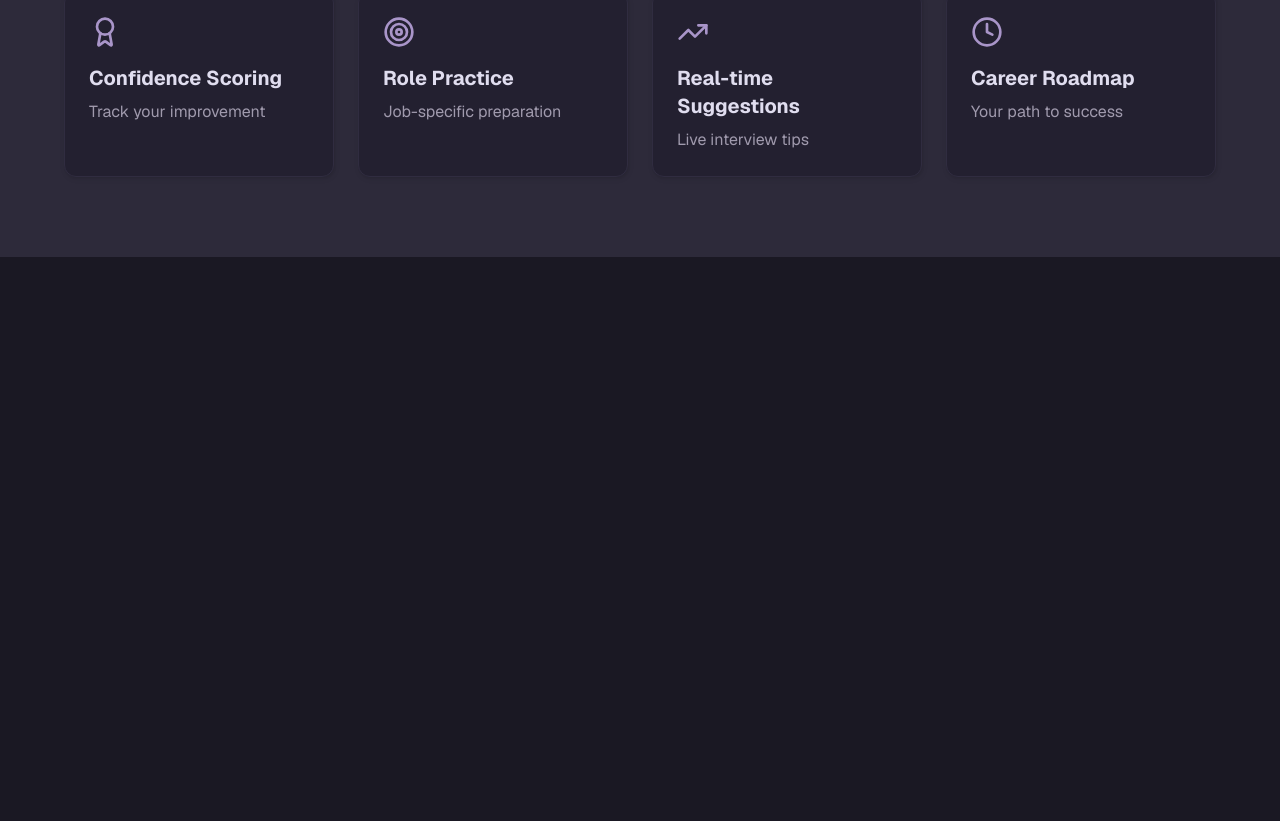
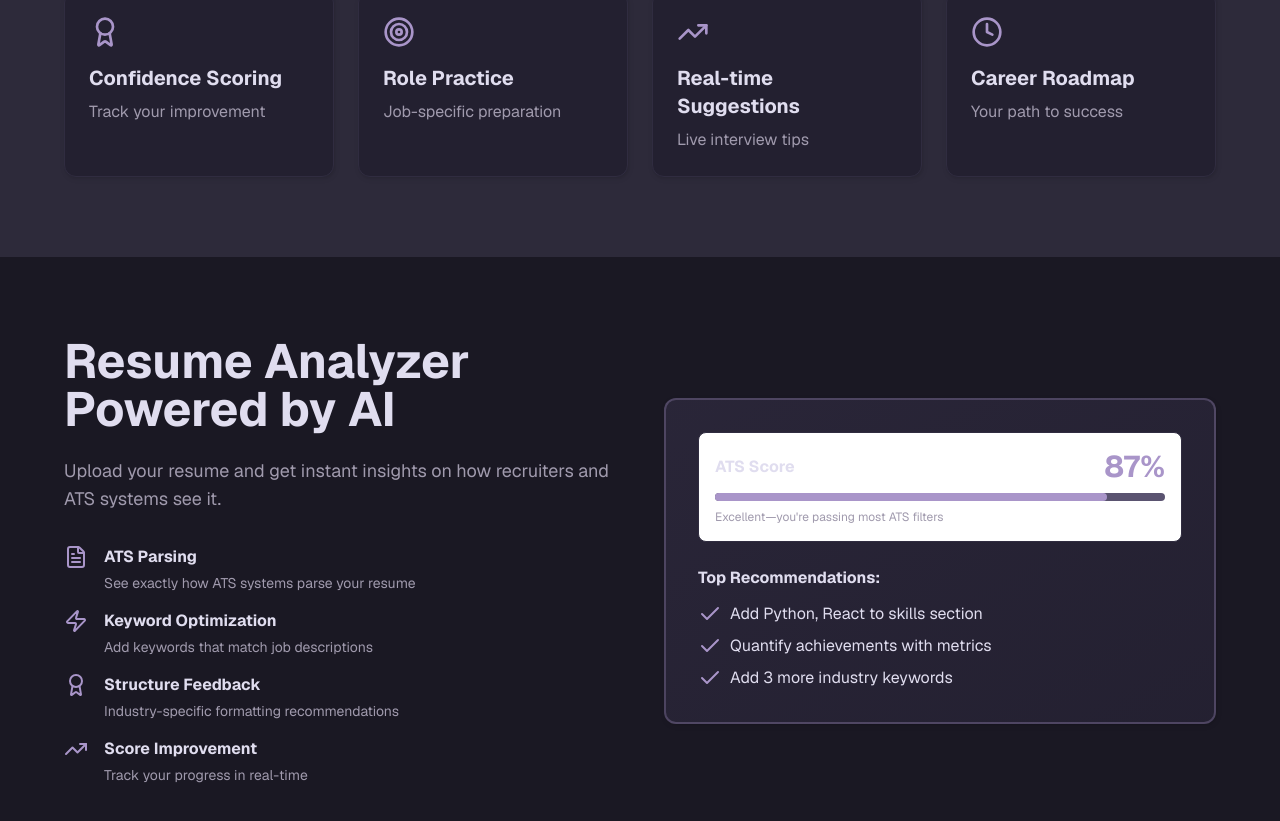
Before and after one commit to RutvikCodez/Resume-Analyzer-, a Next.js app: page / in a window 1280 px wide. Shown: the part 2647-3468 px from the top of the page. Before the commit the page ends 2904 px from the top, so only its background shows below. Built offline with nearby package versions, Linux system fonts and the light colour scheme.

Commit message:
Analyzer section added and use responsive layout

```diff
--- a/app/page.tsx
+++ b/app/page.tsx
@@ -1,3 +1,4 @@
+import AnalyzerDeepDive from "@/components/AnalyzerDeepDive";
 import Features from "@/components/Features";
 import Hero from "@/components/Hero";
 import Problem from "@/components/Problem";
@@ -9,6 +10,7 @@ const Page = () => {
     <Problem />
     <Solution />
     <Features />
+    <AnalyzerDeepDive />
   </div>;
 };
 
--- /dev/null
+++ b/components/AnalyzerCard.tsx
@@ -0,0 +1,13 @@
+const AnalyzerCard = ({ Icon, desc, title, ...props }: ProblemCardType) => {
+  return (
+    <div className="flex gap-4" {...props}>
+      <Icon className="text-primary shrink-0" />
+      <div className="flex flex-col gap-1">
+        <h4 className="font-bold">{title}</h4>
+        <p className="text-sm text-muted-foreground">{desc}</p>
+      </div>
+    </div>
+  );
+};
+
+export default AnalyzerCard;
--- /dev/null
+++ b/components/AnalyzerDeepDive.tsx
@@ -0,0 +1,65 @@
+import { Card } from "./ui/card";
+import { analyzerData, suggestions } from "@/constants";
+import AnalyzerCard from "./AnalyzerCard";
+import PointsItem from "./PointsItem";
+
+const AnalyzerDeepDive = () => {
+  return (
+    <section className="w-full py-20">
+      <div className="max-w-6xl mx-auto">
+        <div className="grid md:grid-cols-2 gap-12 items-center">
+          <div className="flex flex-col gap-8">
+            <div className="flex flex-col gap-6">
+              <h2 className="text-4xl md:text-5xl font-bold text-pretty">
+                Resume Analyzer
+                <br />
+                Powered by AI
+              </h2>
+              <p className="text-lg text-muted-foreground">
+                Upload your resume and get instant insights on how recruiters
+                and ATS systems see it.
+              </p>
+            </div>
+
+            <div className="flex flex-col gap-4">
+              {analyzerData.map((item, index) => (
+                <AnalyzerCard key={index} {...item} />
+              ))}
+            </div>
+          </div>
+
+          <Card className="p-8 border-2 border-primary/30 bg-linear-to-br from-primary/5 to-accent/5">
+            <div className=" flex flex-col gap-6">
+              <div className="bg-white rounded-lg p-4 border border-border flex flex-col gap-2">
+                <div className="flex justify-between items-center">
+                  <span className="font-bold">ATS Score</span>
+                  <span className="text-3xl font-bold text-primary">87%</span>
+                </div>
+                <div className="w-full bg-secondary rounded-full">
+                  <div
+                    className="bg-primary h-2 rounded-full"
+                    style={{ width: "87%" }}
+                  />
+                </div>
+                <p className="text-xs text-muted-foreground">
+                  Excellent—you&apos;re passing most ATS filters
+                </p>
+              </div>
+
+              <div className=" flex flex-col gap-3">
+                <h4 className="font-bold">Top Recommendations:</h4>
+                <div className=" flex flex-col gap-2">
+                  {suggestions.map((item, index) => (
+                    <PointsItem key={index} item={item} />
+                  ))}
+                </div>
+              </div>
+            </div>
+          </Card>
+        </div>
+      </div>
+    </section>
+  );
+};
+
+export default AnalyzerDeepDive;
--- a/components/Features.tsx
+++ b/components/Features.tsx
@@ -3,7 +3,7 @@ import ProblemCard from "./ProblemCard";
 
 const Features = () => {
   return (
-    <section className="w-full py-20 px-4 md:px-8 bg-secondary/30">
+    <section className="w-full py-20 bg-secondary/30">
       <div className="max-w-6xl mx-auto flex flex-col gap-16">
         <div className="text-center flex flex-col gap-4">
           <h2 className="text-4xl md:text-5xl font-bold text-pretty">
--- /dev/null
+++ b/components/PointsItem.tsx
@@ -0,0 +1,12 @@
+import { Check } from "lucide-react";
+
+const PointsItem = ({ item }: { item: string }) => {
+  return (
+    <li className="flex items-start gap-2">
+      <Check className="text-primary shrink-0" />
+      <span>{item}</span>
+    </li>
+  );
+};
+
+export default PointsItem;
--- a/components/SolutionCard.tsx
+++ b/components/SolutionCard.tsx
@@ -1,4 +1,4 @@
-import { Check } from "lucide-react";
+import PointsItem from "./PointsItem";
 
 const SolutionCard = ({
   Icon,
@@ -21,10 +21,7 @@ const SolutionCard = ({
         </div>
         <ul className="flex flex-col gap-2">
           {points.map((item, index) => (
-            <li key={index} className="flex items-start gap-2">
-              <Check className="text-primary shrink-0" />
-              <span>{item}</span>
-            </li>
+            <PointsItem key={index} item={item} />
           ))}
         </ul>
       </div>
--- a/constants/index.ts
+++ b/constants/index.ts
@@ -124,3 +124,32 @@ export const features: ProblemCardType[] = [
     desc: "Your path to success",
   },
 ];
+
+export const analyzerData: ProblemCardType[] = [
+  {
+    Icon: FileText,
+    title: "ATS Parsing",
+    desc: "See exactly how ATS systems parse your resume",
+  },
+  {
+    Icon: Zap,
+    title: "Keyword Optimization",
+    desc: "Add keywords that match job descriptions",
+  },
+  {
+    Icon: Award,
+    title: "Structure Feedback",
+    desc: "Industry-specific formatting recommendations",
+  },
+  {
+    Icon: TrendingUp,
+    title: "Score Improvement",
+    desc: "Track your progress in real-time",
+  },
+];
+
+export const suggestions: string[] = [
+  "Add Python, React to skills section",
+  "Quantify achievements with metrics",
+  "Add 3 more industry keywords",
+];
```
